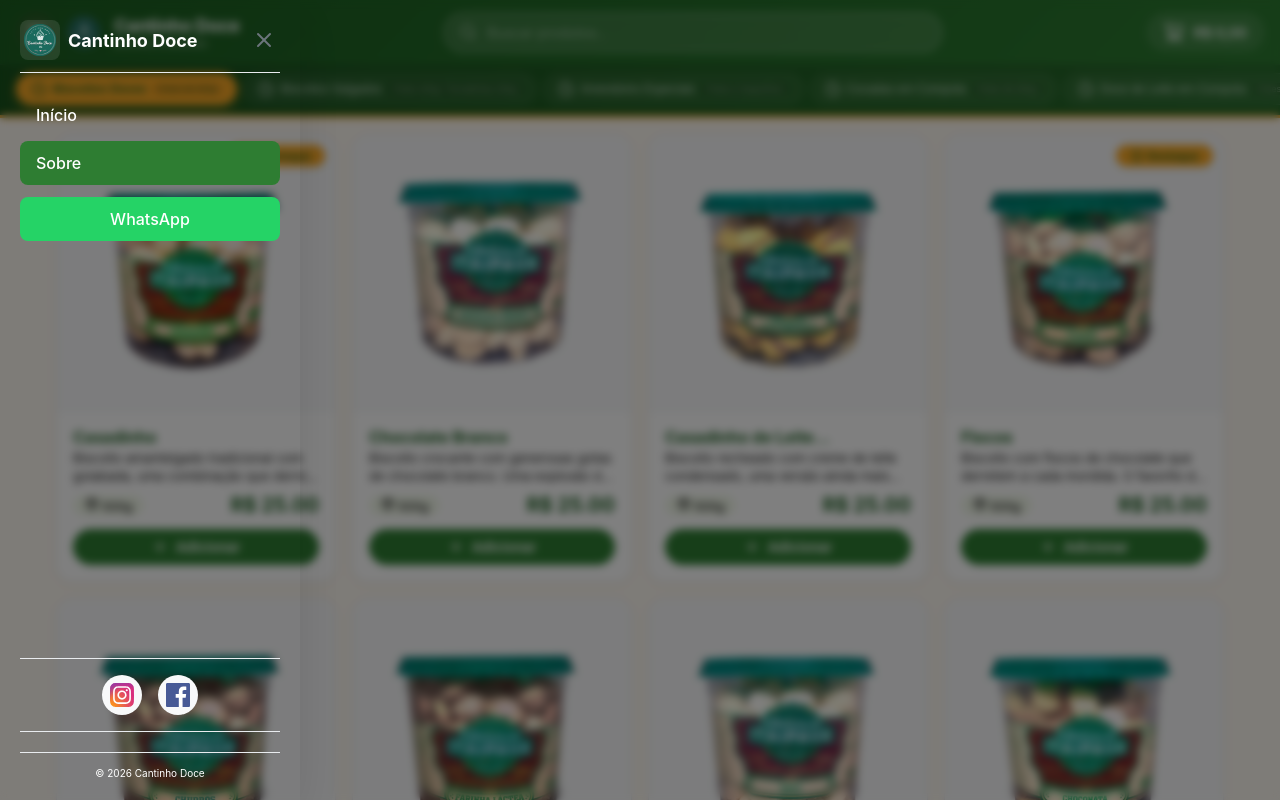
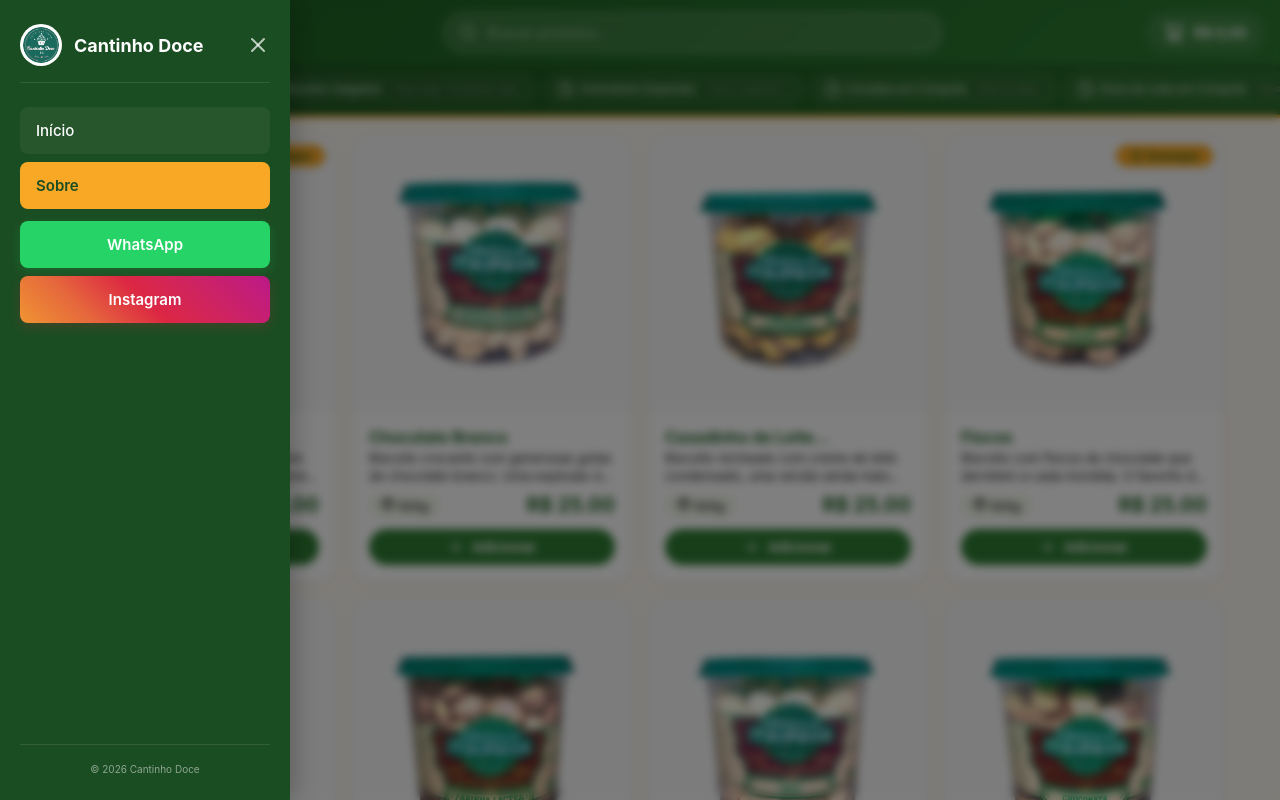
Before and after one commit to Zer0Tech-Core/cantinho_doce, a Next.js app: page / in a window 1280 px wide. Both pictures are taken after a click on the button "Abrir menu". Shown: the top 800 px of the page. Built offline with nearby package versions, Linux system fonts and the light colour scheme.

Commit message:
melhorias e ajustes

```diff
--- a/src/components/UnifiedHeader.tsx
+++ b/src/components/UnifiedHeader.tsx
@@ -25,7 +25,7 @@ interface UnifiedHeaderProps {
   onCategoriaChange?: (id: string) => void
   isSearching?: boolean
   showCategories?: boolean
-  onCartClick?: () => void // 🔥 NOVO
+  onCartClick?: () => void
 }
 
 export default function UnifiedHeader({
@@ -36,7 +36,7 @@ export default function UnifiedHeader({
   onCategoriaChange = () => {},
   isSearching = false,
   showCategories = true,
-  onCartClick, // 🔥 NOVO
+  onCartClick,
 }: UnifiedHeaderProps) {
   const { totalItens, total } = useCart()
   const toast = useToast()
@@ -48,7 +48,6 @@ export default function UnifiedHeader({
   const prevTotalRef = useRef(totalItens)
   const searchInputRef = useRef<HTMLInputElement>(null)
 
-  // Detecta mobile
   useEffect(() => {
     const checkMobile = () => {
       setIsMobile(window.innerWidth <= 768)
@@ -58,7 +57,6 @@ export default function UnifiedHeader({
     return () => window.removeEventListener('resize', checkMobile)
   }, [])
 
-  // Detecta scroll
   useEffect(() => {
     const handleScroll = () => {
       setIsScrolled(window.scrollY > 10)
@@ -67,7 +65,6 @@ export default function UnifiedHeader({
     return () => window.removeEventListener('scroll', handleScroll)
   }, [])
 
-  // Anima badge do carrinho
   useEffect(() => {
     if (totalItens > prevTotalRef.current) {
       setBadgePulse(true)
@@ -76,7 +73,6 @@ export default function UnifiedHeader({
     prevTotalRef.current = totalItens
   }, [totalItens])
 
-  // Fecha busca ao pressionar ESC
   useEffect(() => {
     const handleKeyDown = (e: KeyboardEvent) => {
       if (e.key === 'Escape' && isSearchMode) {
@@ -87,7 +83,6 @@ export default function UnifiedHeader({
     return () => document.removeEventListener('keydown', handleKeyDown)
   }, [isSearchMode])
 
-  // Foco automático ao abrir busca
   useEffect(() => {
     if (isSearchMode && searchInputRef.current) {
       setTimeout(() => searchInputRef.current?.focus(), 50)
@@ -99,7 +94,6 @@ export default function UnifiedHeader({
       toast.aviso('🛒 Carrinho vazio! Adicione produtos.', 2500)
       return
     }
-    // 🔥 Usa onCartClick se existir, senão fallback para scroll
     if (onCartClick) {
       onCartClick()
     } else {
@@ -325,16 +319,20 @@ export default function UnifiedHeader({
         </>
       )}
 
+      {/* ========================================== */}
+      {/* 🍔 MENU MOBILE - DRAWER ATUALIZADO        */}
+      {/* ========================================== */}
       {isMenuOpen && (
         <div className="unified-menu-overlay" onClick={() => setIsMenuOpen(false)}>
           <div className="unified-menu-content" onClick={(e) => e.stopPropagation()}>
+            {/* HEADER DO MENU */}
             <div className="unified-menu-header">
               <div className="unified-menu-logo-wrapper">
                 <Image
                   src="/logo.png"
                   alt="Cantinho Doce"
-                  width={40}
-                  height={40}
+                  width={42}
+                  height={42}
                   className="unified-menu-logo"
                   priority
                 />
@@ -349,6 +347,7 @@ export default function UnifiedHeader({
               </button>
             </div>
 
+            {/* NAVEGAÇÃO */}
             <nav className="unified-menu-nav">
               {menuLinks.map((link) => (
                 <Link
@@ -361,6 +360,7 @@ export default function UnifiedHeader({
                 </Link>
               ))}
 
+              {/* 🔥 WHATSAPP */}
               <a
                 href="https://wa.me/5521972279173"
                 target="_blank"
@@ -370,39 +370,20 @@ export default function UnifiedHeader({
               >
                 WhatsApp
               </a>
-            </nav>
 
-            <div className="unified-menu-social">
+              {/* 🔥 INSTAGRAM - AGORA DENTRO DO NAV */}
               <a
                 href="https://instagram.com/cantinho_doce.cg"
                 target="_blank"
                 rel="noopener noreferrer"
-                aria-label="Instagram"
-                className="unified-menu-social-link"
+                className="unified-menu-link unified-menu-instagram"
+                onClick={() => setIsMenuOpen(false)}
               >
-                <Image
-                  src="/icon/instagram.svg"
-                  alt="Instagram"
-                  width={24}
-                  height={24}
-                />
+                Instagram
               </a>
-              <a
-                href="#"
-                target="_blank"
-                rel="noopener noreferrer"
-                aria-label="Facebook"
-                className="unified-menu-social-link"
-              >
-                <Image
-                  src="/icon/facebook.svg"
-                  alt="Facebook"
-                  width={24}
-                  height={24}
-                />
-              </a>
-            </div>
+            </nav>
 
+            {/* FOOTER */}
             <div className="unified-menu-footer">
               <small>© 2026 Cantinho Doce</small>
             </div>
--- a/src/styles/components/unified-header.css
+++ b/src/styles/components/unified-header.css
@@ -28,9 +28,8 @@
   min-height: 64px;
 }
 
-/* Menu */
 .unified-menu-btn {
-  background: #7d47471f;
+  background: rgba(255, 255, 255, 0);
   border: none;
   color: var(--text-white);
   width: 40px;
@@ -48,7 +47,6 @@
   background: rgba(255, 255, 255, 0.25);
 }
 
-/* Logo */
 .unified-logo {
   display: flex;
   align-items: center;
@@ -447,7 +445,7 @@
 }
 
 /* ============================================= */
-/* 📱 MENU MOBILE                               */
+/* 📱 MENU MOBILE (DRAWER) REESTILIZADO          */
 /* ============================================= */
 
 .unified-menu-overlay {
@@ -469,15 +467,15 @@
   top: 0;
   left: 0;
   bottom: 0;
-  width: 300px;
-  max-width: 80%;
-  background: var(--primary-bg-gr);
-  padding: 20px;
+  width: 290px;
+  max-width: 85%;
+  background: #1b4d22;
+  padding: 24px 20px;
   display: flex;
   flex-direction: column;
-  gap: 20px;
-  animation: unified-slide-in 0.3s ease;
-  box-shadow: var(--shadow-xl);
+  gap: 24px;
+  animation: unified-slide-in 0.3s cubic-bezier(0.16, 1, 0.3, 1);
+  box-shadow: 4px 0 24px rgba(0, 0, 0, 0.25);
 }
 
 @keyframes unified-slide-in {
@@ -491,79 +489,115 @@
   }
 }
 
+/* 🔥 HEADER DO MENU */
 .unified-menu-header {
   display: flex;
   align-items: center;
-  gap: var(--radius-sm);
-  padding-bottom: 12px;
-  border-bottom: 1px solid var(--border-light);
-  color: var(--text-dark);
+  justify-content: space-between;
+  padding-bottom: 16px;
+  border-bottom: 1px solid rgba(255, 255, 255, 0.1);
+}
+
+.unified-menu-logo-wrapper {
+  display: flex;
+  align-items: center;
+  gap: 12px;
+}
+
+/* 🔥 CORREÇÃO - LOGO REDONDA SEM QUADRADO BRANCO */
+.unified-menu-logo {
+  width: 42px;
+  height: 42px;
+  object-fit: contain;
+  border-radius: 50% !important;
+  background: #ffffff;
+  padding: 3px;
 }
 
 .unified-menu-title {
   font-size: 18px;
   font-weight: 700;
-  color: var(--white);
+  color: #ffffff;
+}
+
+.unified-menu-close {
+  background: none;
+  border: none;
+  color: rgba(255, 255, 255, 0.7);
+  cursor: pointer;
+  display: flex;
+  align-items: center;
+  justify-content: center;
+  transition: color 0.2s;
+}
+
+.unified-menu-close:hover {
+  color: var(--secondary, #f9a825);
+}
+
+/* 🔥 NAVEGAÇÃO */
+.unified-menu-nav {
+  display: flex;
+  flex-direction: column;
+  gap: 8px;
   flex: 1;
 }
 
-.unified-menu-header button {
-  background: none;
-  border: none;
-  color: var(--text-light);
-  cursor: pointer;
-  padding: 4px;
-  transition: color var(--transition);
+/* Links padrão (Início, Sobre) */
+.unified-menu-link {
+  padding: 14px 16px;
+  border-radius: var(--radius-sm, 6px);
+  color: #ffffff;
+  text-decoration: none;
+  font-weight: 500;
+  font-size: 15px;
+  transition: all var(--transition, 0.2s);
+  background: rgba(255, 255, 255, 0.05);
 }
 
-.unified-menu-header button:hover {
-  color: var(--erro);
+/* 🔥 COR DE DESTAQUE ATIVA NO HOVER/ACTIVE */
+.unified-menu-link:hover,
+.unified-menu-link.active {
+  background: var(--secondary, #f9a825) !important;
+  color: #1b4d22 !important;
+  font-weight: 600;
 }
 
-.unified-menu-nav {
-  display: flex;
-  flex-direction: column;
-  gap: 4px;
-  flex: 1;
-}
-
-.unified-menu-link {
-  padding: 12px 16px;
-  border-radius: var(--radius-sm);
-  color: var(--white);
-  text-decoration: none;
-  font-weight: 500;
-  transition: all var(--transition);
-  display: flex;
-  align-items: center;
-  gap: 10px;
-}
-
-.unified-menu-link:hover {
-  background: var(--primary-fundo);
-  color: var(--primary);
-}
-
-.unified-menu-link.active {
-  background: var(--primary);
-  color: var(--text-white);
-}
-
+/* 🔥 WHATSAPP */
 .unified-menu-link.unified-menu-whatsapp {
   background: #25D366;
-  color: var(--text-white);
+  color: #ffffff !important;
+  text-align: center;
   justify-content: center;
-  margin-top: 8px;
+  font-weight: 600;
+  margin-top: 4px;
+  box-shadow: 0 4px 12px rgba(37, 211, 102, 0.2);
 }
 
 .unified-menu-link.unified-menu-whatsapp:hover {
-  background: #128C7E;
+  background: #1ebe56;
+  color: #ffffff !important;
 }
 
+/* 🔥 INSTAGRAM - GRADIENTE OFICIAL */
+.unified-menu-link.unified-menu-instagram {
+  background: linear-gradient(45deg, #f09433, #e6683c, #dc2743, #cc2366, #bc1888);
+  color: #ffffff !important;
+  text-align: center;
+  justify-content: center;
+  font-weight: 600;
+  box-shadow: 0 4px 12px rgba(220, 39, 67, 0.2);
+}
+
+.unified-menu-link.unified-menu-instagram:hover {
+  filter: brightness(1.1);
+}
+
+/* 🔥 FOOTER */
 .unified-menu-footer {
-  padding-top: 12px;
-  border-top: 1px solid var(--border-light);
-  color: var(--white);
+  padding-top: 16px;
+  border-top: 1px solid rgba(255, 255, 255, 0.1);
+  color: rgba(255, 255, 255, 0.5);
   font-size: 12px;
   text-align: center;
 }
@@ -572,7 +606,6 @@
 /* 📱 RESPONSIVIDADE                            */
 /* ============================================= */
 
-/* Tablets */
 @media (max-width: 768px) {
   .unified-topbar {
     padding: 8px 12px;
@@ -606,31 +639,6 @@
     padding: 8px 12px;
   }
 
-  .unified-search-mode-input {
-    font-size: 15px;
-    padding: 8px 40px 8px 38px;
-  }
-
-  .unified-search-mode-clear {
-    width: 24px;
-    height: 24px;
-  }
-
-  .unified-search-mode-clear svg {
-    width: 16px;
-    height: 16px;
-  }
-
-  .unified-search-back {
-    width: 36px;
-    height: 36px;
-  }
-
-  .unified-search-back svg {
-    width: 20px;
-    height: 20px;
-  }
-
   .unified-categories {
     padding: 6px 12px 8px;
     gap: 4px;
@@ -648,7 +656,6 @@
   }
 }
 
-/* Smartphones */
 @media (max-width: 480px) {
   .unified-topbar {
     padding: 6px 10px;
@@ -705,37 +712,6 @@
     gap: 8px;
   }
 
-  .unified-search-mode-input {
-    font-size: 14px;
-    padding: 6px 34px 6px 34px;
-  }
-
-  .unified-search-mode-icon svg {
-    width: 16px;
-    height: 16px;
-  }
-
-  .unified-search-mode-clear {
-    width: 20px;
-    height: 20px;
-    right: 8px;
-  }
-
-  .unified-search-mode-clear svg {
-    width: 14px;
-    height: 14px;
-  }
-
-  .unified-search-back {
-    width: 32px;
-    height: 32px;
-  }
-
-  .unified-search-back svg {
-    width: 18px;
-    height: 18px;
-  }
-
   .unified-categories {
     padding: 4px 10px 6px;
     gap: 3px;
@@ -755,6 +731,19 @@
 
   .unified-category-weight {
     display: none;
+  }
+
+  .unified-menu-logo {
+    width: 32px;
+    height: 32px;
+  }
+
+  .unified-menu-title {
+    font-size: 16px;
+  }
+
+  .unified-menu-content {
+    padding: 20px 16px;
   }
 }
 
@@ -797,90 +786,7 @@
   }
 }
 
-/* ============================================= */
-/* 🍪 MENU MOBILE - LOGO                        */
-/* ============================================= */
-
-.unified-menu-logo {
-  width: 40px;
-  height: 40px;
-  object-fit: contain;
-  border-radius: var(--radius-sm);
-  background: rgba(255, 255, 255, 0.1);
-  padding: 4px;
-  flex-shrink: 0;
+/* 🔥 VARIÁVEL PARA O FUNDO DO MENU */
+:root {
+  --bg-green-menu: #1b4d22;
 }
-
-/* Logo e título do menu */
-.unified-menu-logo-wrapper {
-  display: flex;
-  align-items: center;
-  gap: var(--radius-sm);
-  flex: 1;
-}
-
-.unified-menu-close {
-  background: none;
-  border: none;
-  color: var(--text-light);
-  cursor: pointer;
-  padding: 4px;
-  transition: color var(--transition);
-  display: flex;
-  align-items: center;
-  justify-content: center;
-}
-
-.unified-menu-close:hover {
-  color: var(--erro);
-}
-
-/* Redes Sociais no menu */
-.unified-menu-social {
-  display: flex;
-  justify-content: center;
-  gap: 16px;
-  padding: 16px 0;
-  border-top: 1px solid var(--border-light);
-  border-bottom: 1px solid var(--border-light);
-}
-
-.unified-menu-social-link {
-  width: 40px;
-  height: 40px;
-  display: flex;
-  align-items: center;
-  justify-content: center;
-  border-radius: var(--radius-full);
-  background: var(--gray-50);
-  transition: all var(--transition-bounce);
-  color: var(--text-gray);
-}
-
-.unified-menu-social-link:hover {
-  background: var(--primary-fundo);
-  transform: scale(1.05);
-  color: var(--primary);
-}
-
-/* Responsivo */
-@media (max-width: 480px) {
-  .unified-menu-logo {
-    width: 32px;
-    height: 32px;
-  }
-
-  .unified-menu-title {
-    font-size: 16px;
-  }
-
-  .unified-menu-social-link {
-    width: 36px;
-    height: 36px;
-  }
-
-  .unified-menu-social-link img {
-    width: 18px;
-    height: 18px;
-  }
-}
--- a/src/styles/variables.css
+++ b/src/styles/variables.css
@@ -18,6 +18,7 @@
 
   /* Cores de Fundo */
   --bg-creme: #FDF8F0;
+  --bg-green-menu: #114814cf;
   --white: #FFFFFF;
 
   /* Cores de Texto */
```
Also changed, not shown: src/components/Footer.tsx (+0 -15 lines).
